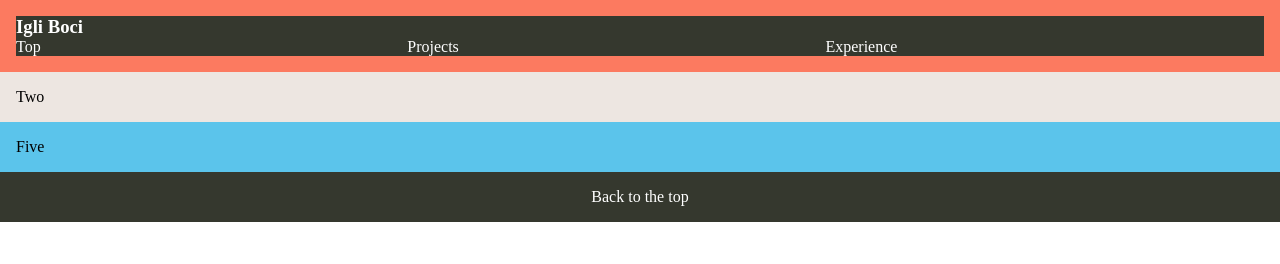
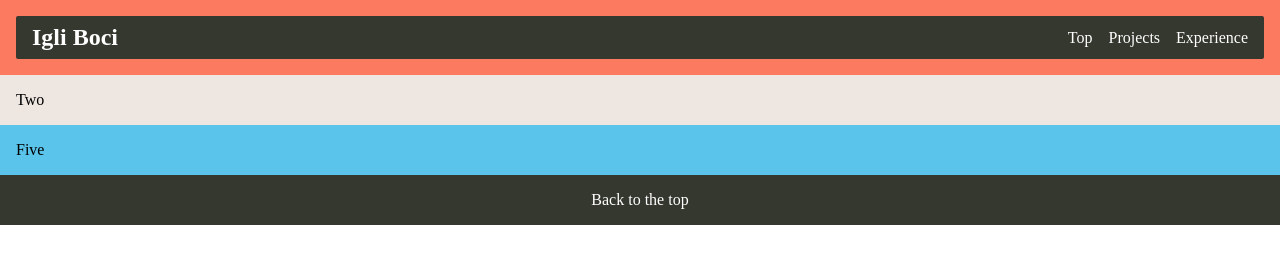
Before and after one commit to Igli-Boci/hoxton-html-my-portfolio, a plain HTML site: page index.html in a window 1280 px wide. Drawn offline with Linux system fonts and the light colour scheme.

Commit message:
Fixing html and css for the header

```diff
--- a/index.html
+++ b/index.html
@@ -10,8 +10,8 @@
 <body>
     <section class="top" id="top">
         <header>
+            <h1>Igli Boci</h1>
             <nav>
-                <h1>Igli Boci</h1>
                 <ul class="navigation-links">
                     <li><a class="nav-link" href="#">Top</a></li>
                     <li><a class="nav-link" href="#">Projects</a></li>
--- a/style.css
+++ b/style.css
@@ -12,12 +12,18 @@
 .top header {
     background-color: #35382e;
     color: white;
+    display: grid;
+    grid-template-columns: 1fr auto;
+    align-items: center;
+    padding: 0.5rem 1rem;
+    border-radius: 2px;
 }
 
 .navigation-links {
     display: grid;
     grid-auto-flow: column;
     list-style: none;
+    gap: 1rem;
 }
 
 .nav-link {
```
